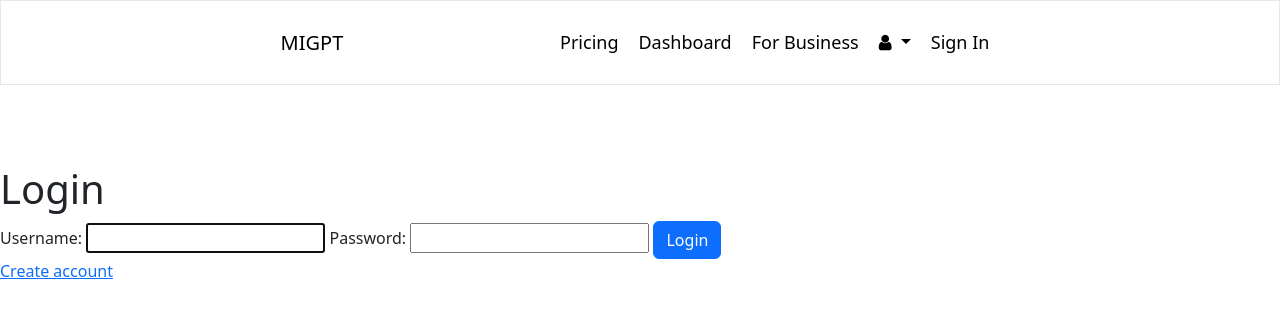
After one commit to shubh-tripath-i/InterviewStreak, a Django app: page /accounts/login/ in a window 1280 px wide. The commit adds this page. Shown: the top 318 px of the page. Run offline with Django 4.2, Linux system fonts and the light colour scheme; some libraries are stand-ins or nearby versions.

Commit message:
Added login/Sign Up form

```diff
--- a/mysite/migpt/static/migpt/css/main.css
+++ b/mysite/migpt/static/migpt/css/main.css
@@ -1,62 +1,39 @@
-body {
-  font-family: Arial, sans-serif;
-  margin: 0;
-  padding: 0;
-  background-color: #1a1a1a;
-  color: #ffffff;
+.navbar-section{
+  color:black;
+  padding:10px 40px 10px 40px !important;
+  font-size: 18px;
+  border:1px solid #e7e7e7;
+  margin-bottom:80px;
 }
 
-.chat-container {
-  height: 100vh;
-  display: flex;
-  flex-direction: column;
-  justify-content: space-between;
-  padding: 20px;
-  background-color: #121212;
-  box-shadow: 0 0 10px rgba(0, 0, 0, 0.1);
+.nav-dropdown{
+  max-width:100%;
 }
 
-.chat-box {
-  flex-grow: 1;
-  max-height: calc(100vh - 180px);
-  overflow-y: auto;
-  padding: 10px;
+.navbar-container{
+  margin-left:20%;
+  margin-right:20%;
 }
 
-.message {
-  margin: 10px;
-  padding: 10px;
-  border-radius: 10px;
+.navbar-container a{
+  color: black;
+  text-decoration: none;
 }
 
-.incoming {
-  background-color: #424242;
+.navbar-container ul{
+  list-style-type: none;
 }
 
-.input-container {
-  display: flex;
-  gap:10px;
+.navbar-container ul li{
+  padding:10px;
 }
 
-#message-input {
-  flex-grow: 1;
-  padding: 5px;
-  border: 1px solid #ccc;
-  border-radius: 5px;
-  background-color: #1e1e1e;
-  color: #ffffff;
+.navbar-left{
+
 }
 
-#send-button {
-  padding: 5px 10px;
-  border: none;
-  background-color: #007bff;
-  color: white;
-  border-radius: 5px;
-  cursor: pointer;
-  transition: background-color 0.3s ease-in-out;
+.navbar-right{
+  display: flex;
+  justify-content: space-evenly;
+  margin-bottom:0px;
 }
-
-#send-button:hover {
-  background-color: #0056b3;
-}
--- /dev/null
+++ b/mysite/migpt/templates/migpt/base.html
@@ -0,0 +1,38 @@
+{% load static %}
+<html>
+    <head>
+        <link href="{% static 'migpt/css/main.css' %}" rel="stylesheet">
+        <link href="{% static 'migpt/css/bootstrap.min.css' %}" rel="stylesheet">
+        <link rel="stylesheet" href="https://cdnjs.cloudflare.com/ajax/libs/font-awesome/4.7.0/css/font-awesome.min.css">
+        <script src="{% static 'migpt/js/bootstrap.bundle.min.js' %}"></script>
+        <script src="{% static 'migpt/js/jquery-3.7.0.min.js' %}"></script>
+        <script src="{% static 'migpt/js/main.js' %}"></script>
+    </head>
+    <body>
+        <section class="navbar-section">
+            <div class="navbar navbar-container">
+                <div class="navbar-brand">
+                    MIGPT
+                </div>
+                <ul class="navbar-right">
+                    <li><a href="#">Pricing</a></li>
+                    <li><a href="#">Dashboard</a></li>
+                    <li><a href="#">For Business</a></li>
+                    <!-- <li><a href="#"><i class="fa fa-bell"></i></a></li> -->
+                    <li class="nav-item dropdown">
+                        <a class="nav-link dropdown-toggle" href="#" id="navbarDropdown" role="button" data-bs-toggle="dropdown" aria-expanded="false">
+                            <i class="fa fa-user" aria-hidden="true"></i>
+                        </a>
+                        <ul class="dropdown-menu nav-dropdown" aria-labelledby="navbarDropdown">
+                          <li><a class="dropdown-item" href="#">Log Out</a></li>
+                          <li><a class="dropdown-item" href="#">Another action</a></li>
+                        </ul>
+                      </li>
+                    <li>
+                        <a class="sign-in-button" href="/accounts/login">Sign In</a>
+                    </li>
+                </ul>
+            </div>
+        </section>
+    </body>
+</html>
--- a/mysite/migpt/templates/migpt/index.html
+++ b/mysite/migpt/templates/migpt/index.html
@@ -10,6 +10,9 @@
         <link rel="stylesheet" href="{% static 'migpt/css/main.css' %}">
     </head>
     <body>
+        <section class="navbar">
+
+        </section>
         {% include 'migpt/chatbox.html' %}
         <script>
             var JS_DATA = {
--- /dev/null
+++ b/mysite/migpt/templates/registration/login.html
@@ -0,0 +1,25 @@
+<!DOCTYPE html>
+<html>
+<head>
+    <title>Login</title>
+</head>
+<body>
+    {% include "migpt/base.html" %}
+    <!-- <div class="login-form">
+        <form>
+
+        </form>
+    </div> -->
+    <div class="login-form">
+        <h1>Login</h1>
+        <form method="POST">
+            {% csrf_token %}
+            {{ form }}
+            <button class="btn btn-primary" type="submit">Login</button>
+        </form>
+        <div>
+            <a href="/accounts/signup">Create account</a>
+        </div>
+    </div>
+</body>
+</html>
--- a/mysite/migpt/urls.py
+++ b/mysite/migpt/urls.py
@@ -5,5 +5,6 @@ app_name = 'migpt'
 
 urlpatterns = [
     path('', views.index, name='index'),
-    path('call_llm/',views.call_llm,name="call_llm")
+    path('call_llm/', views.call_llm, name="call_llm"),
+    path('accounts/signup/', views.signup, name='signup'),
 ]
--- a/mysite/mysite/settings.py
+++ b/mysite/mysite/settings.py
@@ -128,3 +128,4 @@ STATIC_URL = 'static/'
 # https://docs.djangoproject.com/en/4.2/ref/settings/#default-auto-field
 
 DEFAULT_AUTO_FIELD = 'django.db.models.BigAutoField'
+LOGIN_REDIRECT_URL = "/"
--- a/mysite/mysite/urls.py
+++ b/mysite/mysite/urls.py
@@ -20,4 +20,5 @@ from django.urls import path, include
 urlpatterns = [
     path('', include('migpt.urls')),
     path('admin/', admin.site.urls),
+    path("accounts/", include("django.contrib.auth.urls")),
 ]
--- a/requirements.txt
+++ b/requirements.txt
@@ -1,2 +1,6 @@
 django==4.2.4
 mysqlclient==2.2.0
+langchain==0.0.267
+openai==0.27.8
+#chromadb==0.4.2
+pymilvus==2.2.15
```
Also changed, not shown: mysite/migpt/forms.py (added, +18 -0 lines), mysite/migpt/static/migpt/js/main.js (deleted, +0 -49 lines), mysite/migpt/templates/migpt/signup.html (added, +24 -0 lines), mysite/migpt/utils.py (added, +46 -0 lines), mysite/migpt/views.py (+20 -1 lines).
